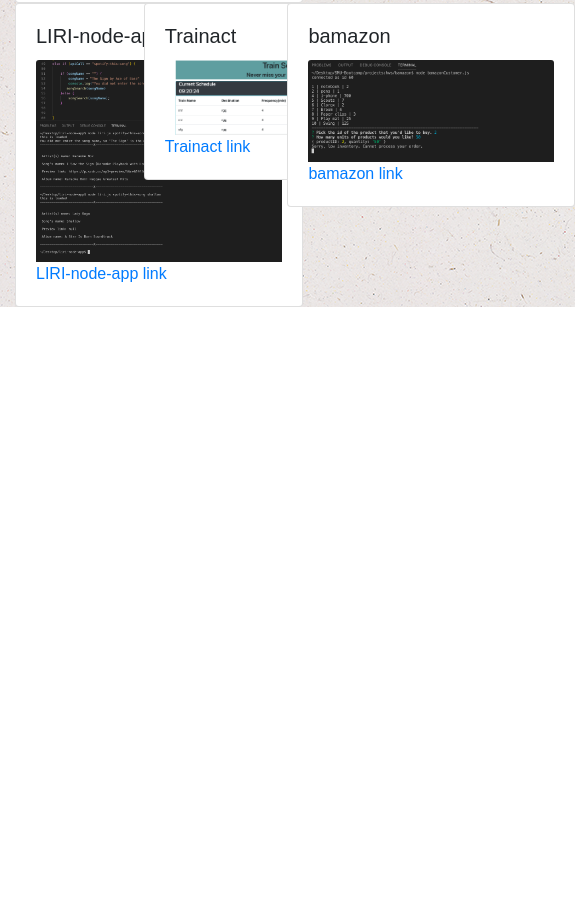
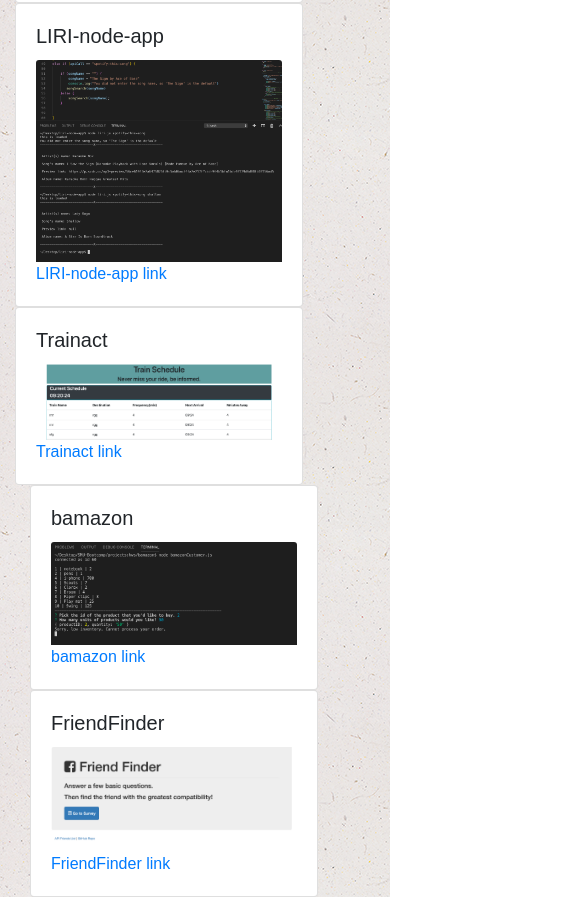
Before and after one commit to anukc1/Bootstrap-Portfolio, a plain HTML site: page portfolio.html in a window 390 px wide. Shown: the part 869-1766 px from the top of the page, 575 px wide, since content can reach past the window. Before the commit the page ends 1176 px from the top, so only its background shows below. Drawn offline with nearby package versions, Linux system fonts and the light colour scheme.

Commit message:
added FriendFinder

```diff
--- a/portfolio.html
+++ b/portfolio.html
@@ -145,6 +145,30 @@
         </div>
 
 
+        <div class="row four">
+
+                <div class="col-md-4 box">
+                        <div class="col-md-4 box">
+
+
+                                <div class="card" style="width: 18rem;">
+                                        <div class="card-body">
+                                            <h5 class="card-title">FriendFinder</h5>
+                                            <img src="images/FriendFinder.png" class="card-img-top" alt="UNIT-4-GAME">
+                                            <a href="https://evening-oasis-48247.herokuapp.com/" class="card-link">FriendFinder link</a>
+                                        </div>
+                                    </div>
+
+
+
+                        </div>
+                </div>
+
+
+
+        </div>
+
+
 
     <div class="footer bg-secondary border border-info fixed-bottom border-bottom-0 border-right-0 border-left-0">
 
--- a/style.css
+++ b/style.css
@@ -6,10 +6,3 @@ body{
 
 
 }
-
-
-.box {
-    width: 33%;
-    height: 33%;
-    float: left;
-}
```
Also changed, not shown: images/FriendFinder.png (added), 1 other file.
